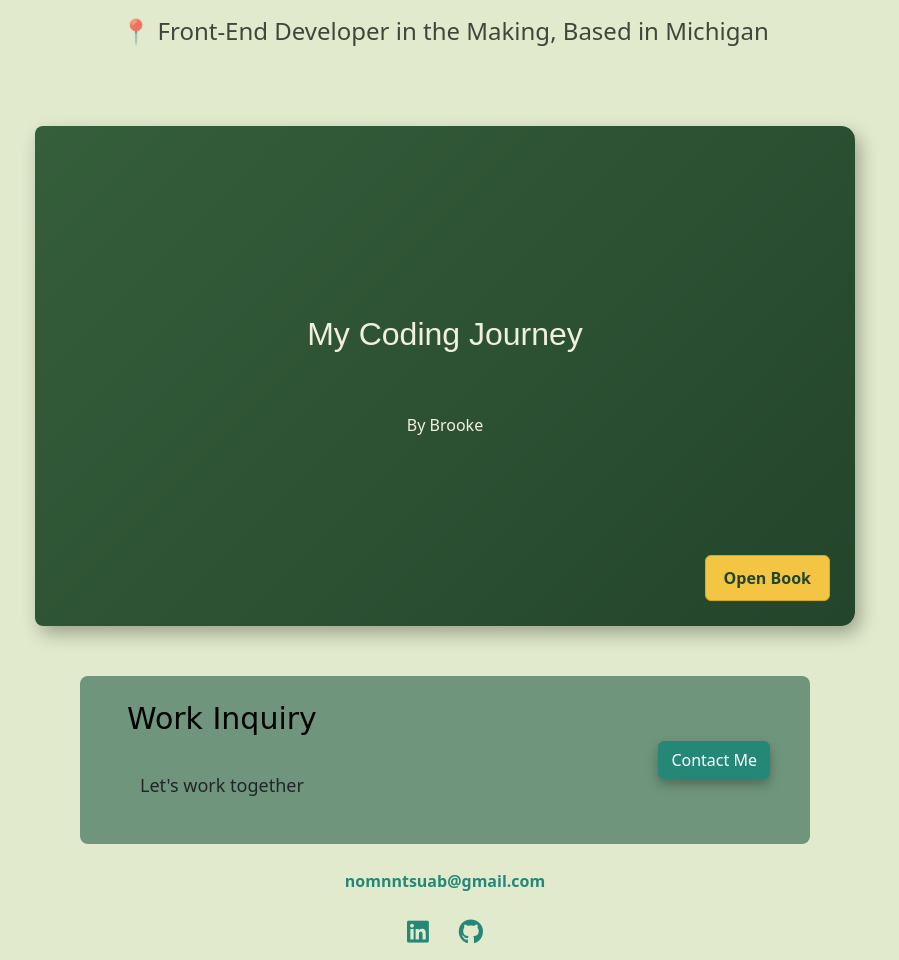
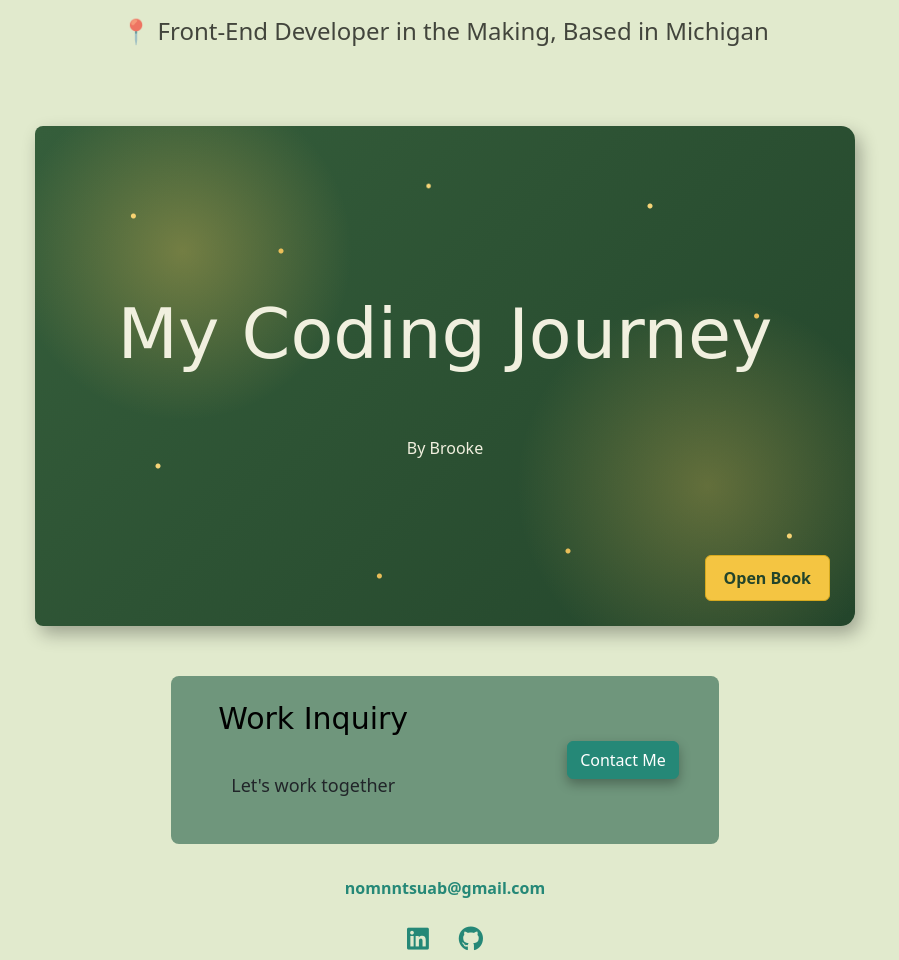
Before and after one commit to gnouy657-cell/Brooke-Portfolio, a website: page index.html in a window 1280 px wide. Shown: the part 322-1282 px from the top of the page, without its empty margins (195-1094 px from the left). Drawn offline with nearby package versions, Linux system fonts and the light colour scheme; a web font is replaced by a local one.

Commit message:
cleaned up and added design Homepage

```diff
--- a/index.html
+++ b/index.html
@@ -4,7 +4,6 @@
   <meta charset="UTF-8" />
   <meta name="viewport" content="width=device-width, initial-scale=1.0" />
   <meta name="description" content="Explore Brooke's portfolio of front-end projects, coding progress, and journey into web development. Based in Michigan, with a background in nursing." />
-
   <title>Brooke | Front-End Developer in the Making, Michigan</title>
   <link rel="canonical" href="https://brookes-portfolio.onrender.com/" />
   <meta property="og:type" content="website" />
@@ -20,6 +19,9 @@
     integrity="sha384-sRIl4kxILFvY47J16cr9ZwB07vP4J8+LH7qKQnuqkuIAvNWLzeN8tE5YBujZqJLB"
     crossorigin="anonymous"
   />
+  <link
+  href="https://fonts.googleapis.com/css2?family=Zeyada&display=swap"
+  rel="stylesheet">
   <link
     rel="stylesheet"
     href="https://cdnjs.cloudflare.com/ajax/libs/font-awesome/6.7.2/css/all.min.css"
--- a/style.css
+++ b/style.css
@@ -256,11 +256,19 @@ p {
   align-items: center;
   padding: 30px;
   text-align: center;
-  background: linear-gradient(
-    135deg,
-    var(--book-green),
-    var(--book-dark-green)
-  );
+  background:
+  radial-gradient(circle at 18% 25%, rgba(255, 205, 92, 0.32), transparent 22%),
+  radial-gradient(circle at 82% 72%, rgba(255, 205, 92, 0.28), transparent 25%),
+  radial-gradient(circle at 12% 18%, #f5d477 0 2px, transparent 3px),
+  radial-gradient(circle at 30% 25%, #e8bd58 0 2px, transparent 3px),
+  radial-gradient(circle at 75% 16%, #f5d477 0 2px, transparent 3px),
+  radial-gradient(circle at 88% 38%, #e8bd58 0 2px, transparent 3px),
+  radial-gradient(circle at 15% 68%, #f5d477 0 2px, transparent 3px),
+  radial-gradient(circle at 65% 85%, #e8bd58 0 2px, transparent 3px),
+  radial-gradient(circle at 48% 12%, #f5d477 0 1.5px, transparent 3px),
+  radial-gradient(circle at 92% 82%, #f5d477 0 2px, transparent 3px),
+  radial-gradient(circle at 42% 90%, #e8bd58 0 2px, transparent 3px),
+  linear-gradient(135deg, var(--book-green), var(--book-dark-green));
   color: var(--book-cream);
   border-radius: 8px 14px 14px 8px;
   box-shadow: 5px 8px 18px rgba(0, 0, 0, 0.3);
@@ -282,7 +290,8 @@ p {
 
 .book-cover h2 {
   color: var(--book-cream);
-  font-size: 32px;
+  font-family: "Zeyada", cursive;
+  font-size: 70px;
   margin-bottom: 20px;
 }
 
@@ -543,6 +552,15 @@ p {
     right: 10px;
     bottom: 8px;
   }
+
+  .book-cover span {
+    margin-top: 25px;
+    margin-bottom: 35px;
+  }
+
+  .open-book {
+    bottom: 12px;
+  }
 }
 
 .about-section {
@@ -706,6 +724,8 @@ p {
   justify-content: space-between;
   align-items: center;
   gap: 20px;
+  width: 75%;
+  margin: 0 auto;
 }
 
 .inquiry-text h2 {
@@ -724,7 +744,7 @@ p {
 
 .home-email {
   text-align: center;
-  margin: 25px 0 20px;
+  margin: 32px 0 20px;
 }
 
 .home-email a {
@@ -760,7 +780,6 @@ p {
   margin: 20px auto 0;
   padding: 12px 10px;
   text-align: center;
-  border-top: 1px solid #bad8b6;
 }
 
 .home-footer p {
```
